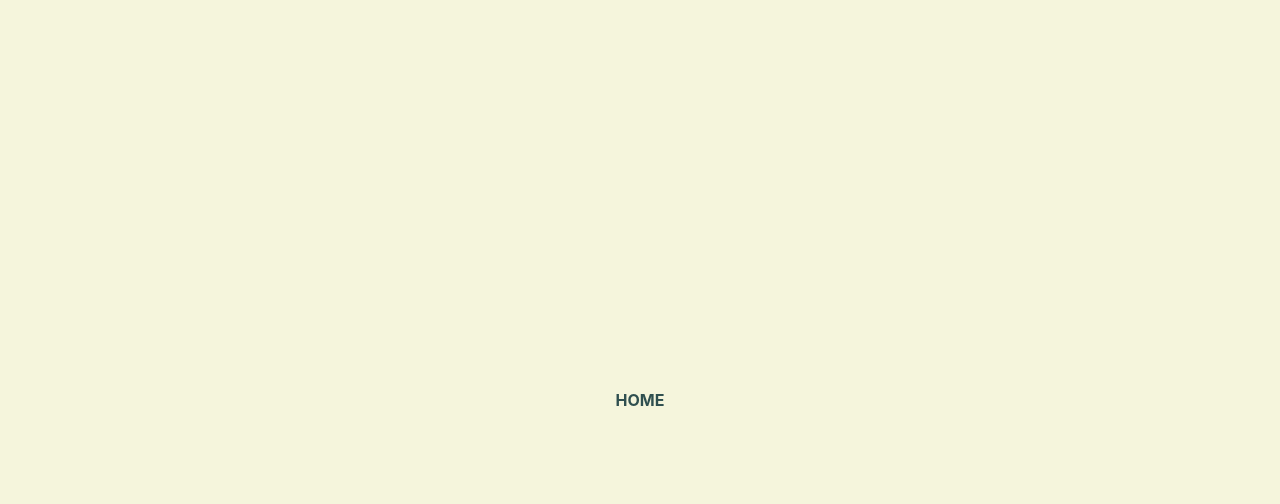
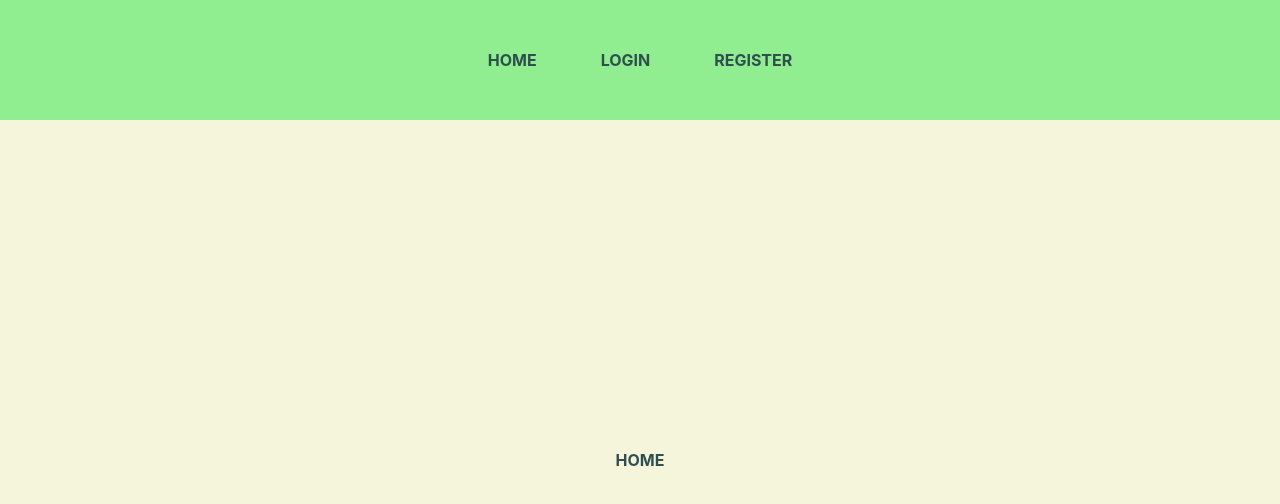
Before and after one commit to ansualo/proyecto5-frontendClinicaDental, a React (Vite) app: page / in a window 1280 px wide. Shown: the top 504 px of the page. Built offline with nearby package versions, Linux system fonts and the light colour scheme.

Commit message:
feat: create basic Header with links

```diff
--- a/src/App.jsx
+++ b/src/App.jsx
@@ -1,9 +1,11 @@
 import './App.css'
+import { Header } from './common/Header/Header'
 import { Body } from './pages/Body/Body'
 
 function App() {
   return (
     <>
+      <Header />
       <Body />
     </>
   )
--- /dev/null
+++ b/src/common/Header/Header.css
@@ -0,0 +1,18 @@
+.headerDesign{
+    height: 15vh;
+    width: 100vw;
+    background-color: lightgreen;
+    display: flex;
+    align-items: center;
+    justify-content: center;
+}
+
+.linkDesign{
+    color: darkslategray;
+    font-weight: bold;
+    margin: 2em
+}
+
+.linkDesign:hover{
+    color:white;
+}
--- /dev/null
+++ b/src/common/Header/Header.jsx
@@ -0,0 +1,16 @@
+import React from "react";
+import './Header.css';
+import { useNavigate } from "react-router-dom";
+
+export const Header = () => {
+
+    const navigate = useNavigate();
+
+    return (
+        <div class="headerDesign">
+            <div className="linkDesign" onClick={()=> navigate('/')}>HOME</div>
+            <div className="linkDesign" onClick={()=> navigate('/login')}>LOGIN</div>
+            <div className="linkDesign" onClick={()=> navigate('/register')}>REGISTER</div>
+        </div>
+    )
+}
--- a/src/pages/Home/Home.css
+++ b/src/pages/Home/Home.css
@@ -1,5 +1,5 @@
 .homeDesign{
-    min-height: 100vh;
+    min-height: 85vh;
     width: 100vw;
     background-color: beige;
     color: darkslategray;
--- a/src/pages/Login/Login.css
+++ b/src/pages/Login/Login.css
@@ -1,5 +1,5 @@
 .loginDesign{
-    height: 100vh;
+    height: 85vh;
     width: 100vw;
     background-color:azure;
     color: darkslategray;
--- a/src/pages/Register/Register.css
+++ b/src/pages/Register/Register.css
@@ -1,5 +1,5 @@
 .registerDesign{
-    min-height: 100vh;
+    min-height: 85vh;
     width: 100vw;
     background-color:gainsboro;
     color: darkslategray;
```
